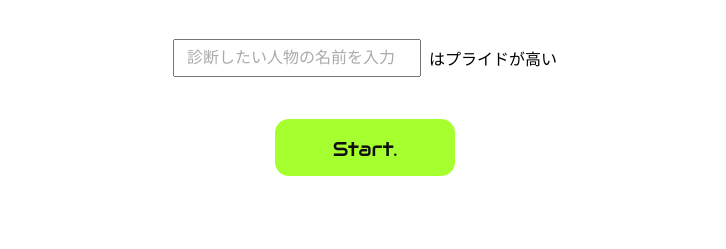
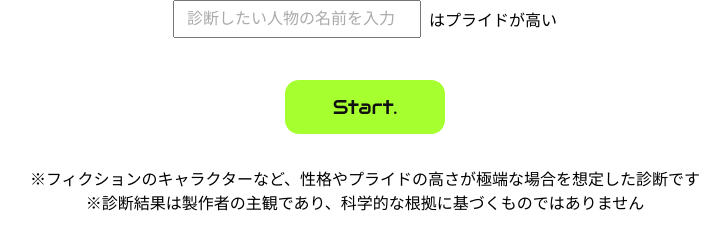
Before and after one commit to MUMUTANT/Pride-Type-Chart, a plain HTML site: page index.html in a window 1280 px wide. Shown: the part 379-628 px from the top of the page, without its empty margins (275-1001 px from the left). Drawn offline with Linux system fonts and the light colour scheme.

Commit message:
Update index.html

```diff
--- a/index.html
+++ b/index.html
@@ -26,7 +26,11 @@
       <span>はプライドが高い</span>
     </div>
 
-    <button class="startBtn" id="startBtn">Start.　</button>
+    <button class="startBtn" id="startBtn">Start.</button>
+    <div class="Attention">
+      <p1>※フィクションのキャラクターなど、性格やプライドの高さが極端な場合を想定した診断です</p1><br>
+      <p2>※診断結果は製作者の主観であり、科学的な根拠に基づくものではありません</p2>
+    </div>
   </div>
 
 
```
